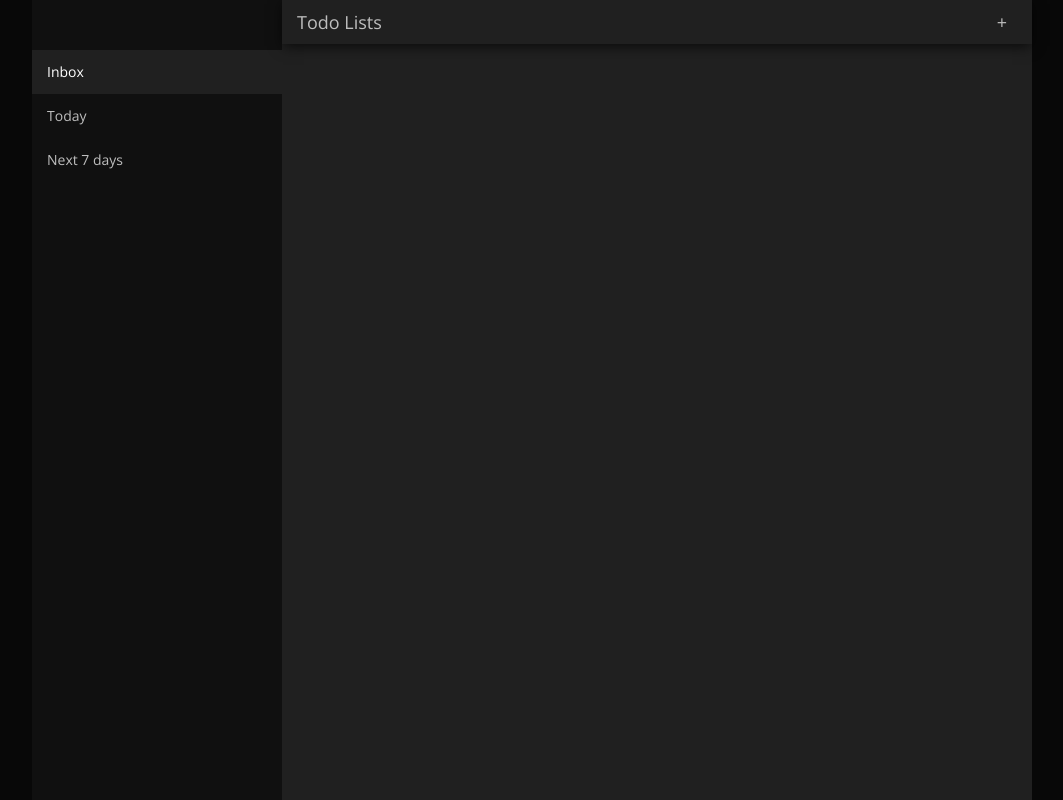
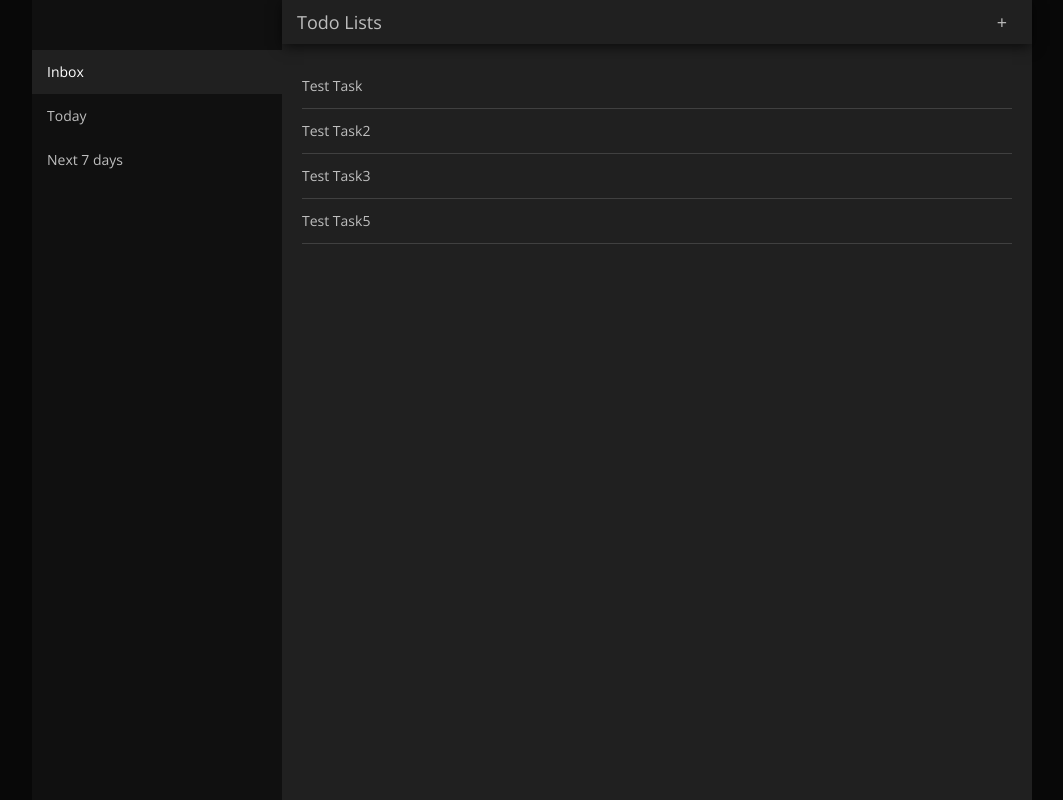
Before and after one commit to rajnishcoder/todoApp, an Angular app: page /home in a window 1280 px wide. Shown: the whole page, without its empty margins (108-1171 px from the left). Built offline with nearby package versions, Linux system fonts and the light colour scheme.

Commit message:
task list UI

```diff
--- a/src/app/common/css/common.scss
+++ b/src/app/common/css/common.scss
@@ -5,6 +5,7 @@ $black3: #202020;
 $white: #ffffff;
 $textColor: #BEBEBE;
 $hoverColor: #404040;
+$borderColor: #404040;
 
 // font sizes
 $font12: 12px;
--- a/src/app/components/container/container.component.html
+++ b/src/app/components/container/container.component.html
@@ -1,3 +1,8 @@
-<div class="fullWrap">
-
+<div class="fullWrap mainContent">
+  <ul class="fullWrap todoList">
+    <li>Test Task</li>
+    <li>Test Task2</li>
+    <li>Test Task3</li>
+    <li>Test Task5</li>
+  </ul>
 </div>
--- a/src/app/components/container/container.component.scss
+++ b/src/app/components/container/container.component.scss
@@ -0,0 +1,11 @@
+@import '../../common/css/common.scss';
+
+.mainContent {
+    padding: 20px;
+}
+.todoList li {
+    width: 100%;
+    float: left;
+    padding: 15px 0;
+    border-bottom: 1px solid $borderColor;
+}
```
